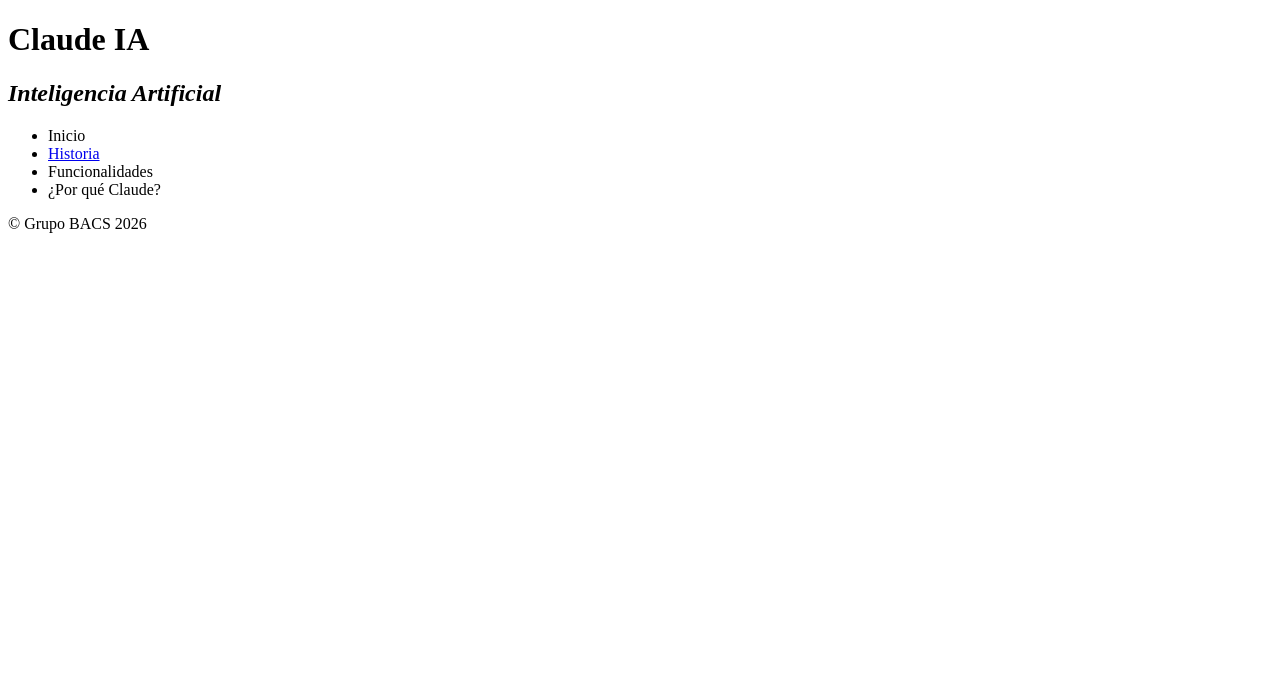
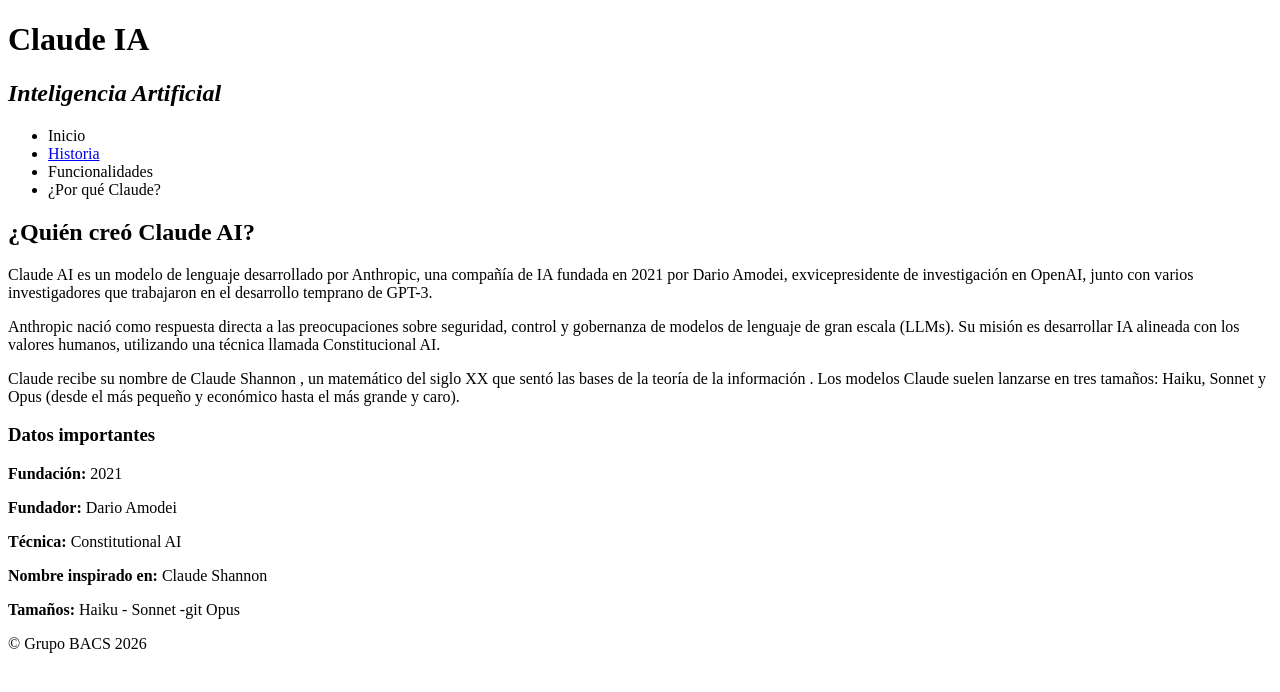
Before and after one commit to mateo-db/tp-sitio-claude, a plain HTML site: page historia.html in a window 1280 px wide. Drawn offline with Linux system fonts and the light colour scheme.

Commit message:
feat: se agrego una seccion .origen dentro del main con informacion separada en div

```diff
--- a/historia.html
+++ b/historia.html
@@ -22,7 +22,43 @@
         </nav>
       </header>
     </div>
-    <main></main>
+    <main>
+      <section class="origen">
+        <h2>¿Quién creó Claude AI?</h2>
+        <div class="origen-flex">
+          <div class="origen-texto">
+            <p>
+              Claude AI es un modelo de lenguaje desarrollado por Anthropic, una
+              compañía de IA fundada en 2021 por Dario Amodei, exvicepresidente
+              de investigación en OpenAI, junto con varios investigadores que
+              trabajaron en el desarrollo temprano de GPT-3.
+            </p>
+            <p>
+              Anthropic nació como respuesta directa a las preocupaciones sobre
+              seguridad, control y gobernanza de modelos de lenguaje de gran
+              escala (LLMs). Su misión es desarrollar IA alineada con los
+              valores humanos, utilizando una técnica llamada Constitucional AI.
+            </p>
+            <p>
+              Claude recibe su nombre de Claude Shannon , un matemático del
+              siglo XX que sentó las bases de la teoría de la información . Los
+              modelos Claude suelen lanzarse en tres tamaños: Haiku, Sonnet y
+              Opus (desde el más pequeño y económico hasta el más grande y
+              caro).
+            </p>
+          </div>
+
+          <div class="origen-datos">
+            <h3>Datos importantes</h3>
+            <p><strong>Fundación:</strong> 2021</p>
+            <p><strong>Fundador:</strong> Dario Amodei</p>
+            <p><strong>Técnica:</strong> Constitutional AI</p>
+            <p><strong>Nombre inspirado en:</strong> Claude Shannon</p>
+            <p><strong>Tamaños:</strong> Haiku - Sonnet -git Opus</p>
+          </div>
+        </div>
+      </section>
+    </main>
     <footer>
       <p>&copy; Grupo BACS 2026</p>
     </footer>
```
